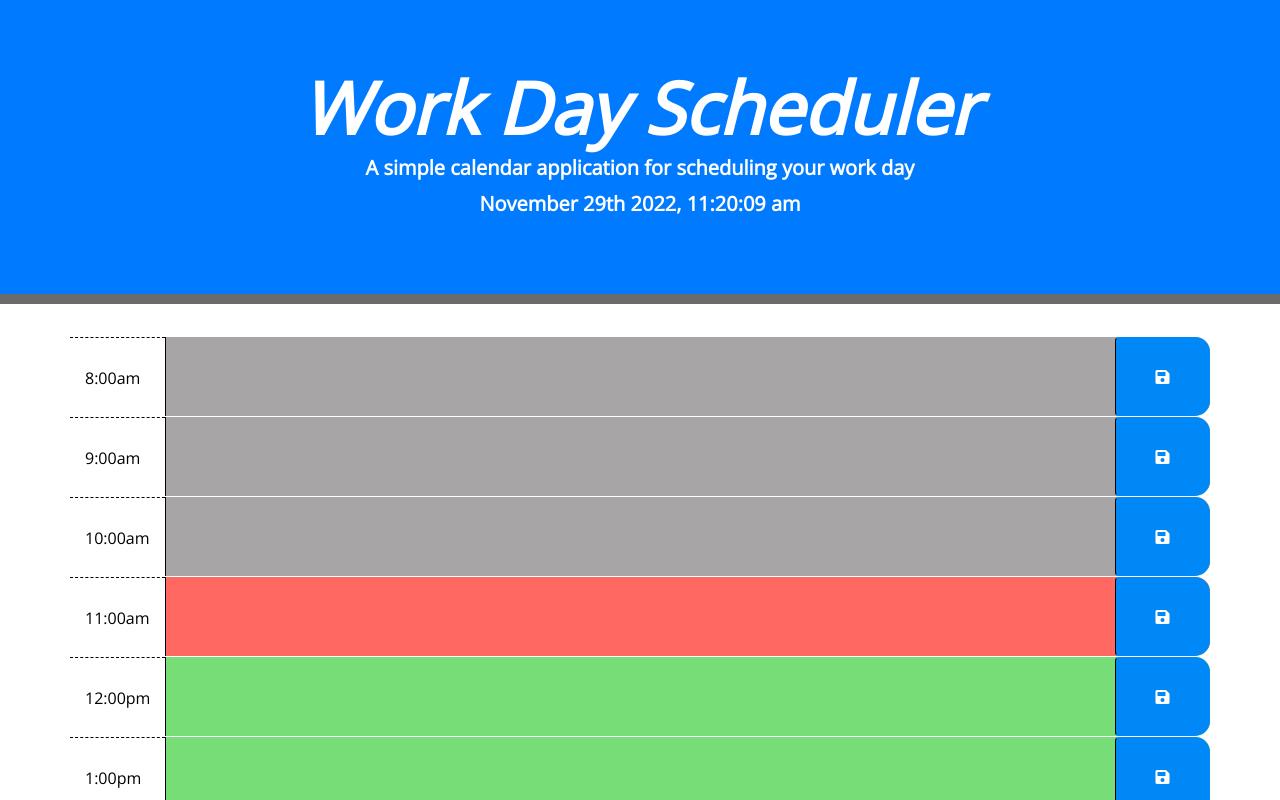
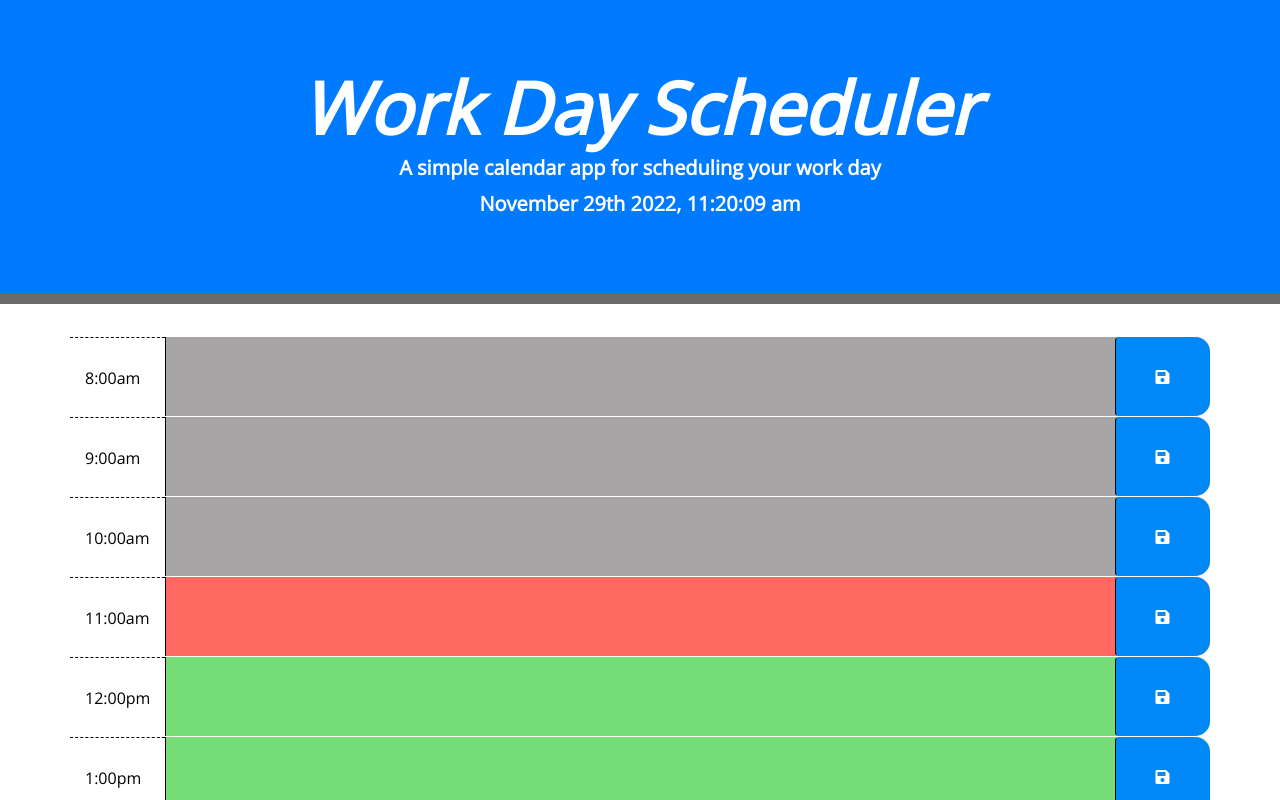
Before and after one commit to TimothyGakunju/Work-Day-Scheduler, a plain HTML site: page Develop/index.html in a window 1280 px wide. Shown: the top 800 px of the page. Drawn offline with nearby package versions, Linux system fonts and the light colour scheme.

Commit message:
Final Edits

```diff
--- a/Develop/index.html
+++ b/Develop/index.html
@@ -16,7 +16,7 @@
 <body>
     <header class="jumbotron bg-primary">
         <h1 class="font-italic font-weight-bold text-white display-3">Work Day Scheduler</h1>
-        <p class="text-white font-weight-bold lead">A simple calendar application for scheduling your work day</p>
+        <p class="text-white font-weight-bold lead">A simple calendar app for scheduling your work day</p>
         <p id="currentDay" class="text-white font-weight-bold lead"></p>
     </header>
     <div class="container">
```
